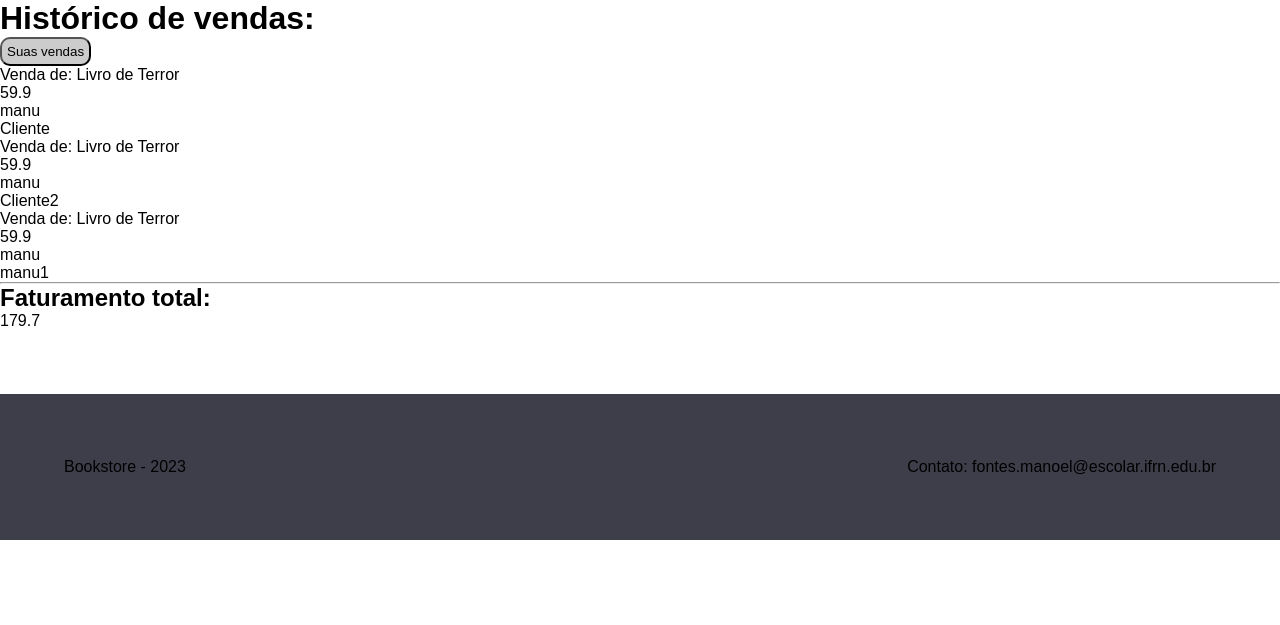
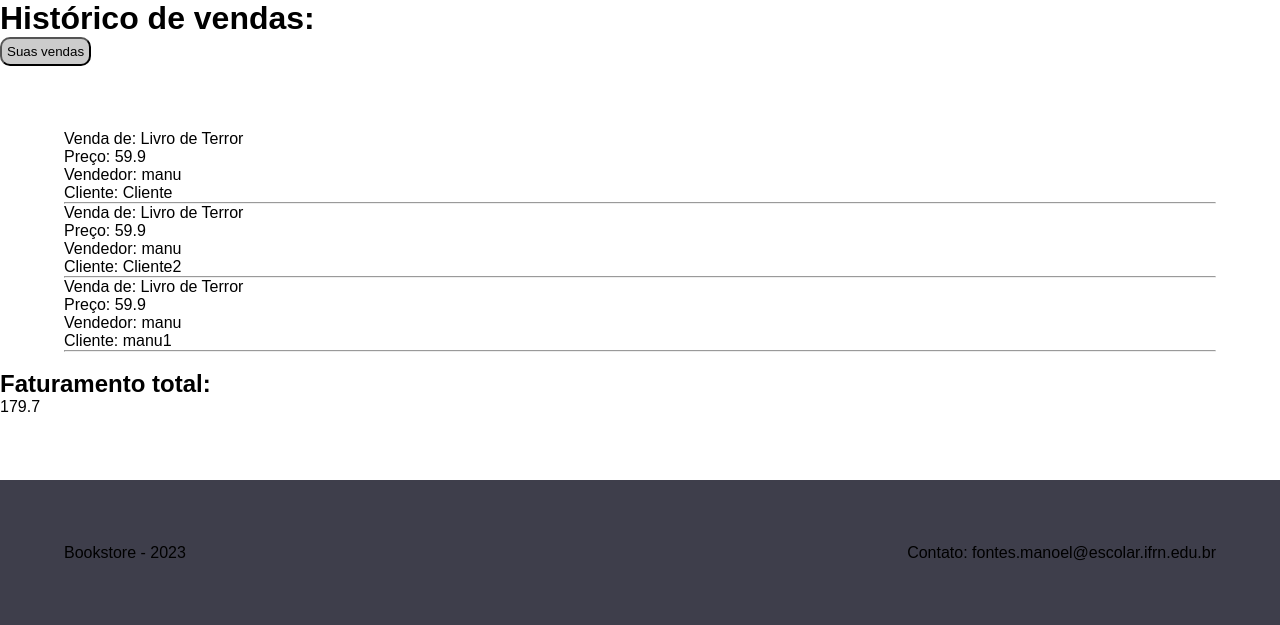
Before and after one commit to JoaoManoelFontes/Trilha_Nadic, a Django app: page /sales in a window 1280 px wide. Shown: the part 88-713 px from the top of the page. Run offline with Django 4.2, Linux system fonts and the light colour scheme; a user stored in the database is signed in; data comes from the database, SQL or seed files in the repository; both versions use the stored data as it was after the commit.

Commit message:
update template css

```diff
--- a/Django/templates/sales.html
+++ b/Django/templates/sales.html
@@ -5,13 +5,16 @@
     Suas vendas
   </button>
 </form>
-{% for sale in sales %}
-<p>Venda de: {{sale.book.title}}</p>
-<p>{{sale.book.price}}</p>
-<p>{{sale.seller}}</p>
-<p>{{sale.client_name}}</p>
-{% endfor %}
-<hr />
+<div class="container" style="margin: 5% 5% 0 5%;">
+  {% for sale in sales %}
+  <p>Venda de: {{sale.book.title}}</p>
+  <p>Preço: {{sale.book.price}}</p>
+  <p>Vendedor: {{sale.seller}}</p>
+  <p>Cliente: {{sale.client_name}}</p>
+  <hr />
+  {% endfor %}
+</div>
+<br />
 <h2>Faturamento total:</h2>
 <p>{{billing}}</p>
 {% endblock %}
```
Also changed, not shown: Django/db.sqlite3.
